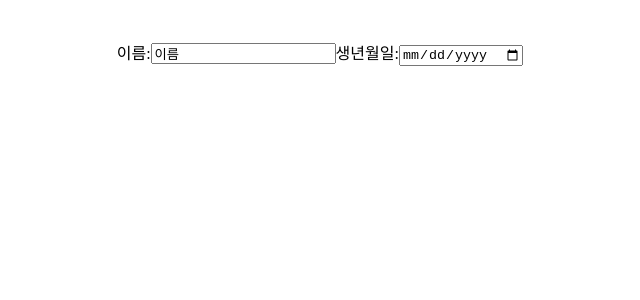
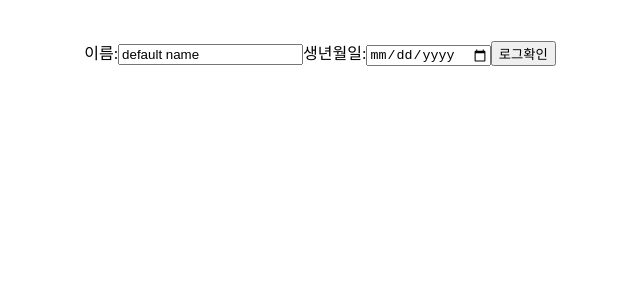
Before and after one commit to domino3333/react-diy, a React (Vite) app in the folder prac01/: page / in a window 1280 px wide. Shown: the top 300 px of the page, without its empty margins (320-960 px from the left). Built offline with nearby package versions, Linux system fonts and the light colour scheme.

Commit message:
회원가입 폼의 모든 input을 하나의 객체, 하나의 함수로 상태관리하기

```diff
--- a/prac01/src/components/Register.jsx
+++ b/prac01/src/components/Register.jsx
@@ -3,25 +3,29 @@ import { useState } from "react";
 
 function Register() {
 
-    const [name, setName] = useState("이름");
-    const [birth, setBirth] = useState('');
 
-    const onChangeName = (e) => {
-        console.log(e);
-        setName(e.target.value);
-    }
-    const onChangeBirth = (e) => {
-        console.log(e);
-        setBirth(e.target.value);
+    const [input, setInput] = useState({
+        ["name"]: "default name",
+        birth: "",
+    })
+
+    const onChangeInfo = (e) => {
+        setInput({ ...input,
+            [e.target.name]: e.target.value });
     }
 
+    const checkALog = (e) => {
+        console.log(input.name);
+    }
 
     return (<>
         <label htmlFor="name">이름:</label>
-        <input value={name} onChange={onChangeName}type="text" id="name" name="name"/>
+        <input value={input.name} onChange={onChangeInfo} type="text" id="name" name="name" />
 
         <label htmlFor="birth">생년월일:</label>
-        <input type="date" id="birth" name="birth"onChange={onChangeBirth}/>
+        <input type="date" id="birth" name="birth" onChange={onChangeInfo} />
+
+        <button type="button" onClick={checkALog}>로그확인</button>
 
     </>)
 }
```
